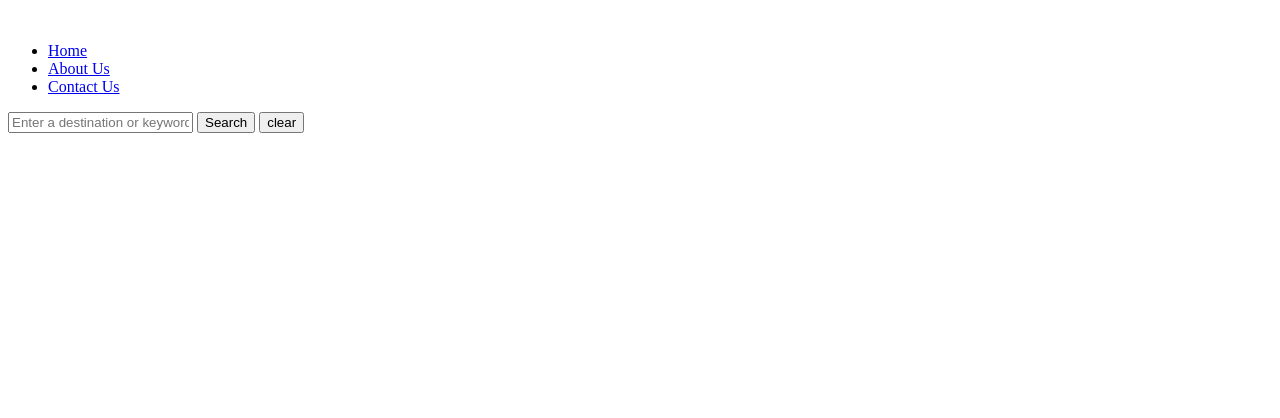
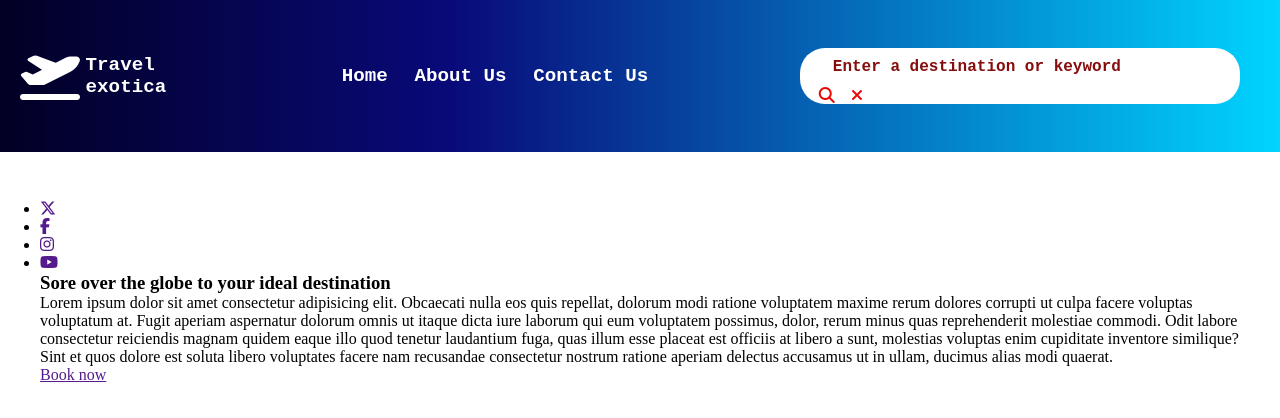
Before and after one commit to phiweCode/travel-agency, a plain HTML site: page travel_recommendation.html in a window 1280 px wide. Drawn offline with Linux system fonts and the light colour scheme.

Commit message:
added a nav

```diff
--- a/styles.css
+++ b/styles.css
@@ -0,0 +1,108 @@
+*,*::after,*::before {
+    margin: 0;
+    padding: 0;
+    box-sizing: border-box;
+}
+
+/*Default styles*/
+
+
+/*Nav styles start*/
+#main-nav {
+    display: grid;
+    grid-template-columns: 1fr 4fr 2fr;
+    padding: 3em 40px;
+    gap: 5px;
+    background: #020024;
+    background: linear-gradient(90deg, rgba(2, 0, 36, 1) 0%, rgba(9, 9, 121, 1) 35%, rgba(0, 212, 255, 1) 100%);
+}
+
+#main-nav > article {
+    display: flex;
+    align-items: center;
+    justify-content: center;
+}
+
+#logo-wrapper{
+    display: grid;
+    grid-template-columns: 4fr 1fr;
+    width: 100%;
+    gap: 2vw;
+}
+
+#logo-wrapper span {
+    color: white;
+    font-size: 1.2em;
+    font-weight: 600;
+    font-family: 'Courier New', Courier, monospace;
+}
+
+.fa-plane-departure  {
+    transform: scale(3);
+    color: rgb(255, 255, 255);
+}
+
+#links {
+    display: flex;
+    align-items: center;
+    justify-content: space-evenly;
+    width: 60%;
+    list-style: none;
+}
+
+#links .link a{
+    text-decoration: none !important;
+    color: rgb(255, 255, 255);
+    font-size: 1.2em;
+    font-weight: 600;
+    font-family: 'Courier New', Courier, monospace;
+
+}
+
+#search-container {
+    margin-left: auto !important;
+    background-color: rgb(255, 255, 255);
+    padding: 0 20px;
+    border-radius: 25px;
+}
+
+#search-container > form > button  {
+    border: none;
+    outline: none;
+    stroke: none;
+    background-color: rgba(255, 255, 255, 0);
+    color: rgb(232, 7, 7);
+    margin-right: 15px;
+}
+
+#search-container > form > button > i  {
+  transform: scale(1.2);
+}
+#search-input {
+    width: fit-content !important;
+    min-width: 400px;
+    padding: 10px 1vw;
+    outline: none;
+    stroke: none;
+    border: none;
+    background-color: rgba(255, 255, 255, 0);
+    color: rgb(9, 9, 224) !important;
+    font-size: 1em;
+    font-weight: 600;
+    font-family: 'Courier New', Courier, monospace;
+}
+
+#search-input::placeholder {
+    color: rgb(134, 13, 13);
+    opacity: 1;
+}
+
+
+/*Nav styles end*/
+
+/*main-section*/
+#main-section {
+       padding: 3em 40px;
+}
+
+/*Hero section styles start*/
--- a/travel_recommendation.html
+++ b/travel_recommendation.html
@@ -3,13 +3,16 @@
 <head>
     <meta charset="UTF-8">
     <meta name="viewport" content="width=device-width, initial-scale=1.0">
-    <title>travel adventures</title>
+    <link rel="stylesheet" href="https://cdnjs.cloudflare.com/ajax/libs/font-awesome/6.5.0/css/all.min.css">
+   <link rel="stylesheet" href="styles.css">
+    <title>Travel exotica</title>
 </head>
 <body>
 
     <nav id="main-nav">
         <article id="logo-wrapper">
-            <img src="" alt="">
+           <i class="fa-solid fa-plane-departure"></i>
+           <span>Travel exotica</span>
         </article>
 
         <article id="nav-links">
@@ -24,14 +27,46 @@
             <div id="search-container">
                 <form action="">
                     <input type="text" id="search-input" name="search" placeholder="Enter a destination or keyword">
-                    <button type="submit">Search</button>
-                    <button type="reset">clear</button>
+                    <button type="submit">
+                        <i class="fa-solid fa-magnifying-glass"></i>
+                    </button>
+                    <button type="reset">
+                        <i class="fa-solid fa-xmark"></i>
+                    </button>
                 </form>
             </div>
         </article>
     </nav>
     <main id="main-section">
         <section id="hero-section">
+            <article id="social-media-links-container">
+                <div class="vertical-line"></div>
+                <article id="social-media-links">
+                    <ul>
+                        <li class="social-media-link"><a href="">
+                            <i class="fa-brands fa-x-twitter"></i>
+                        </a></li>
+                        <li class="social-media-link"><a href="">
+                            <i class="fa-brands fa-facebook-f"></i>
+                        </a></li>
+                        <li class="social-media-link"><a href="">
+                            <i class="fa-brands fa-instagram"></i>
+                        </a></li>
+                        <li class="social-media-link"><a href="">
+                            <i class="fa-brands fa-youtube"></i>
+                        </a></li>
+                    </ul>
+                </article>
+            </article>
+
+            <article id="hero-content-wrapper">
+                <h1>Sore over the globe to your ideal destination</h1>
+                <p id="hero-description">
+                    Lorem ipsum dolor sit amet consectetur adipisicing elit. Obcaecati nulla eos quis repellat, dolorum modi ratione voluptatem maxime rerum dolores corrupti ut culpa facere voluptas voluptatum at. Fugit aperiam aspernatur dolorum omnis ut itaque dicta iure laborum qui eum voluptatem possimus, dolor, rerum minus quas reprehenderit molestiae commodi. Odit labore consectetur reiciendis magnam quidem eaque illo quod tenetur laudantium fuga, quas illum esse placeat est officiis at libero a sunt, molestias voluptas enim cupiditate inventore similique? Sint et quos dolore est soluta libero voluptates facere nam recusandae consectetur nostrum ratione aperiam delectus accusamus ut in ullam, ducimus alias modi quaerat.
+                </p>
+                <a href="" id="hero-cta">Book now</a>
+            </article>
+
 
         </section>
     </main>
```
